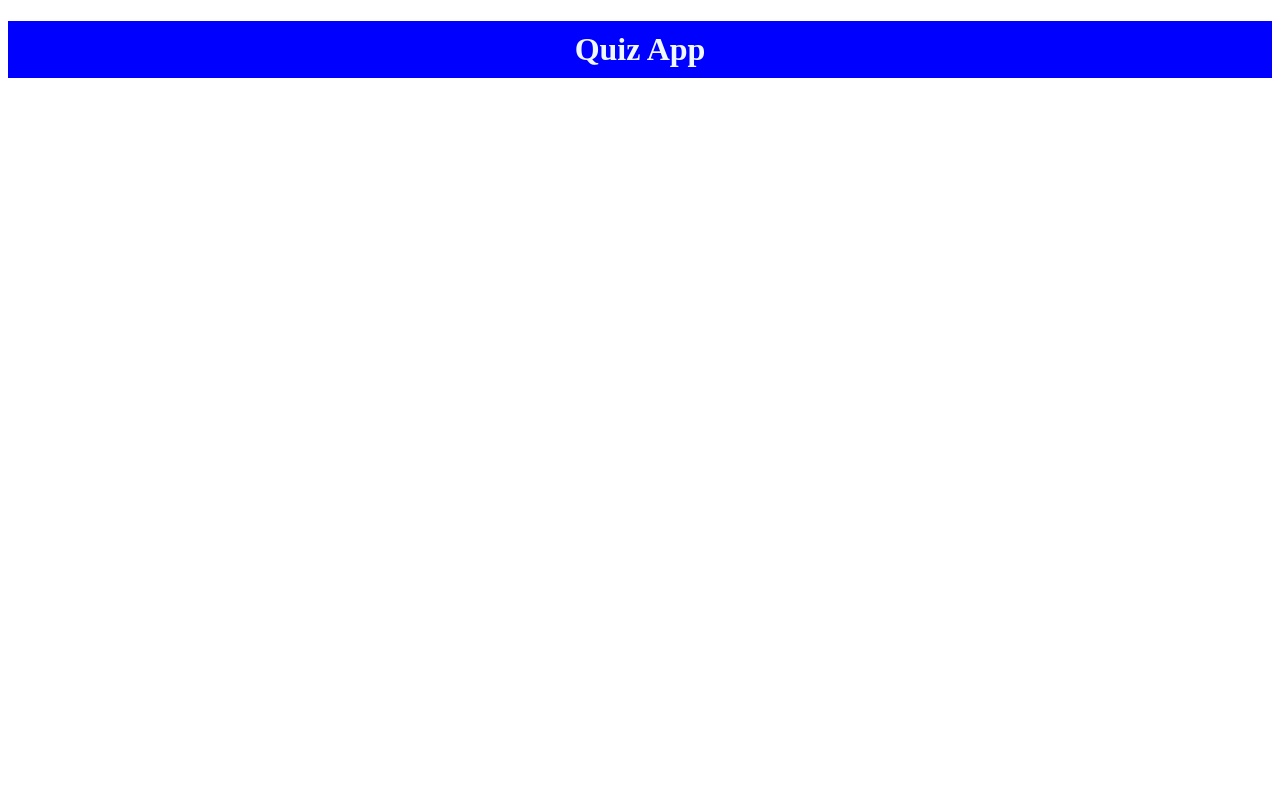
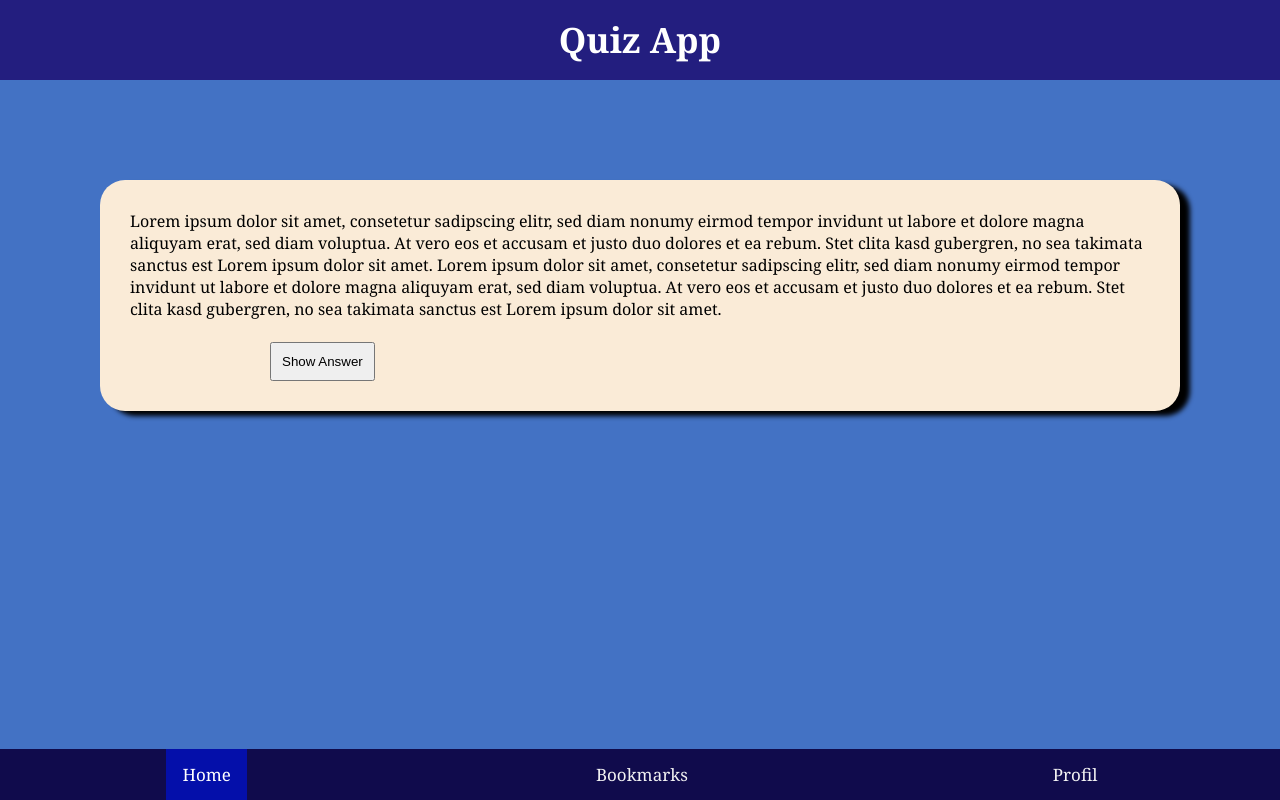
Before and after one commit to TariqAlQadi/quiz-app, a plain HTML site: page index.html in a window 1280 px wide. Drawn offline with Linux system fonts and the light colour scheme.

Commit message:
add navbar bottom

```diff
--- a/css/styles.css
+++ b/css/styles.css
@@ -1,16 +1,78 @@
 * {
-    box-sizing: border-box;
-
+    box-sizing: borderbox;
+    padding: 0;
+    margin: 0;
+    text-decoration: none;
+    list-style: none;
 }
 
 h1 {
-    color:aliceblue;
+    background-color: rgb(35, 30, 127);
+    height: 80px;
+    width: 100%;
     text-align: center;
-    background-color: blue;
-    width: 100%;
-    padding: 10px
+}
+
+label.logo {
+    color: white;
+    font-size: 35px;
+    line-height: 80px;
+    padding: 0 50px;
+    font-weight: bold;
 }
 
 body {
 
+    font-family: Georgia, 'Times New Roman', Times, serif;
+    background-color: rgb(67, 114, 196);
 }
+
+article {
+    box-align: center;
+    margin: 100px;
+    padding: 30px;
+    background-color: antiquewhite;
+    border-radius: 25px;
+    box-shadow: 10px 5px 5px black;
+}
+
+button {
+    padding: 10px;
+    margin-left: 140px;
+}
+
+/* Place the navbar at the bottom of the page, and make it stick */
+.navbar {
+    background-color: rgb(16, 11, 76);
+    overflow: hidden;
+    position: fixed;
+    bottom: 0;
+    width: 100%;
+  }
+
+  /* Style the links inside the navigation bar */
+.navbar a {
+    float: left;
+    display: block;
+    color: #f2f2f2;
+    text-align: center;
+    padding: 14px 16px;
+    text-decoration: none;
+    font-size: 17px;
+  }
+
+  /* Change the color of links on hover */
+.navbar a:hover {
+    background-color: rgb(25, 2, 119);
+  }
+
+  /* Add a color to the active/current link */
+.navbar a.active {
+    background-color: #040faa;
+    color: white;
+  }
+
+div {
+    display: flex;
+    justify-content: space-around;
+}
--- a/index.html
+++ b/index.html
@@ -5,14 +5,50 @@
     <meta http-equiv="X-UA-Compatible" content="IE=edge">
     <meta name="viewport" content="width=device-width, initial-scale=1.0">
     <link rel="stylesheet" href="css/styles.css" />
-    <title>Homepage</title>
+    <title>Document</title>
 </head>
 <body>
-    <header>
-        <h1>Quiz App</h1>
-        </header>
+
+    <h1>
+          <label class="logo">Quiz App</label>
+      </h1>
+
+    <main>
+
+        <article>
+            Lorem ipsum dolor sit amet, consetetur sadipscing elitr, sed diam nonumy eirmod tempor invidunt ut labore et dolore magna aliquyam erat, sed diam voluptua. At vero eos et accusam et justo duo dolores et ea rebum. Stet clita kasd gubergren, no sea takimata sanctus est Lorem ipsum dolor sit amet. Lorem ipsum dolor sit amet, consetetur sadipscing elitr, sed diam nonumy eirmod tempor invidunt ut labore et dolore magna aliquyam erat, sed diam voluptua. At vero eos et accusam et justo duo dolores et ea rebum. Stet clita kasd gubergren, no sea takimata sanctus est Lorem ipsum dolor sit amet.
+            <br>
+            <br>
+            <button>Show Answer</button>
+
+        </article>
 
 
 
+
+
+
+
+
+
+
+
+
+
+
+
+
+
+
+        <nav>
+            <div class="navbar">
+                <a href="" class="active">Home</a>
+                <a href="">Bookmarks</a>
+                <a href="">Profil</a>
+              </div>
+
+        </nav>
+    </main>
+
 </body>
 </html>
```
